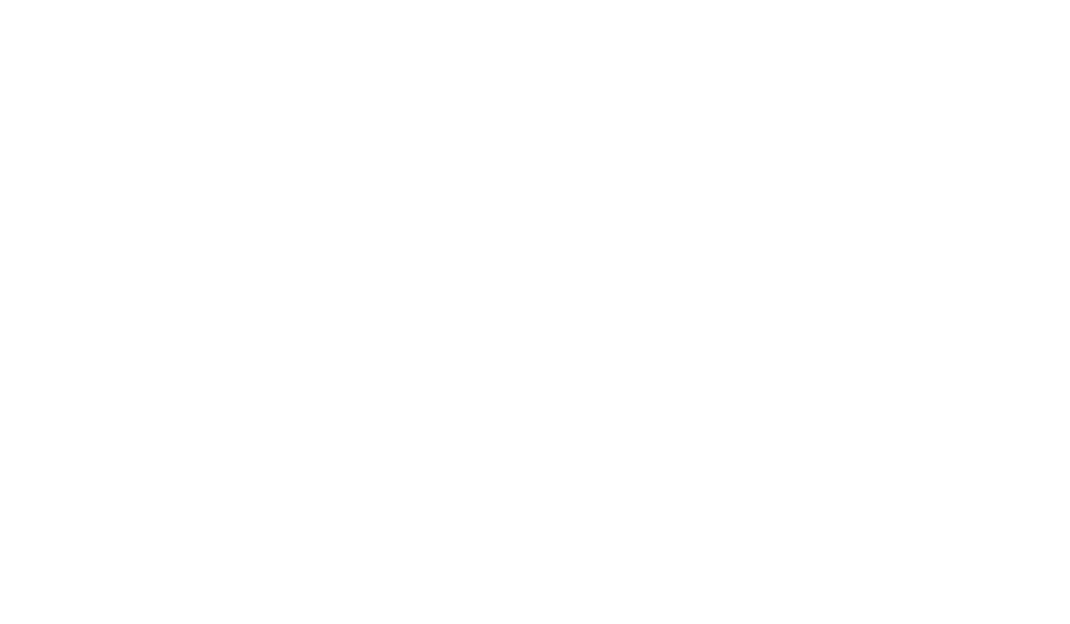
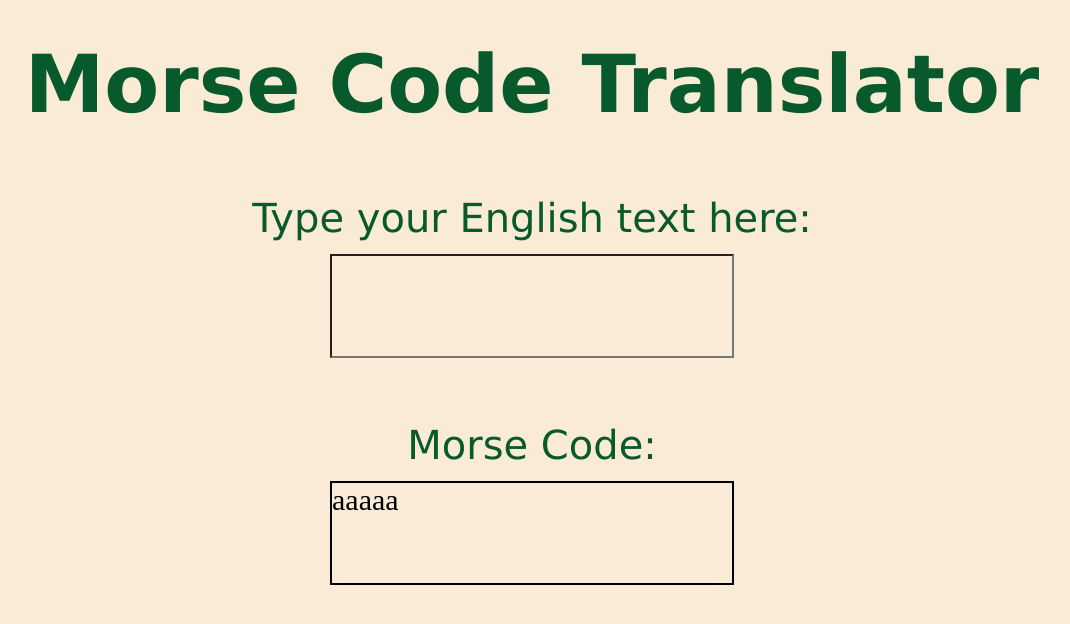
Before and after one commit to Lia711/morse-code-translator, a website with bundled scripts: page index.html in a window 1280 px wide. Shown: the whole page, without its empty margins (108-1178 px from the left). Built offline with nearby package versions, Linux system fonts and the light colour scheme.

Commit message:
made styling

```diff
--- a/app.js
+++ b/app.js
@@ -1,12 +1,15 @@
 import { morseCode } from "./morse-code.js"
 
-export const englishToMorse = (string) => {
+const inputField=document.querySelector("input")
+const outputField=document.querySelector(".output")
+
+
+export const englishToMorse = (event) => {
     //new string, only lowercase letters, split and create new array
     //each symbol being returned corresponds to the value of the keys in morse code array
-    const morseString = string.toLowerCase().split("").map((letter)=> {
-        return morseCode[letter]
+    const morseString = event.target.value.toLowerCase().split("").map((letter)=> {
+        return morseCode[letter].join(" ")
     })
-    //space after each letter in morse
-    return morseString.join(" ")
+    outputField.innerHTML= morseString
 }
-console.log(englishToMorse("r =44+f w- &wf-w()fw-ded@s 23r2"))
+inputField.addEventListener("input", englishToMorse)
--- a/index.html
+++ b/index.html
@@ -6,8 +6,18 @@
     <meta name="viewport" content="width=device-width, initial-scale=1.0">
     <title>Translator</title>
     <link rel="icon" href="">
+    <link rel="stylesheet" href="./style.css">
+
 </head>
 <body>
-    <script src="app.js" type="module"></script>
+    <div class="content">
+        <h1>Morse Code Translator</h1>
+        <label>Type your English text here:</label>
+        <input type="text">
+        <label>Morse Code:</label>
+        <div class="output" type="text">aaaaa</div>
+        <script src="app.js" type="module"></script>
+    </div>
+
 </body>
 </html>
--- /dev/null
+++ b/style.scss
@@ -0,0 +1,41 @@
+* {
+    padding:0;
+    margin:0;
+    background-color: antiquewhite;
+    color:rgb(8, 90, 44);
+}
+.content {
+    display: flex;
+    flex-direction: column;
+    align-items: center;
+
+    h1 {
+        font-size: 80px;
+        font-family: 'Lucida Sans';
+        margin-top:3%;
+        margin-bottom:5%;
+    }
+
+    label {
+        font-size: 40px;
+        font-family: 'Lucida Sans';
+        margin-bottom:1%;
+    }
+
+    input {
+        width:400px;
+        height:100px;
+        margin-bottom:5%;
+        font-size:30px;
+        color:black;
+    }
+
+    .output {
+        width:400px;
+        height:100px;
+        border: 2px solid black;
+        font-size: 30px;
+        color:black;
+    }
+
+}
```
Also changed, not shown: style.css (added), 1 other file.
